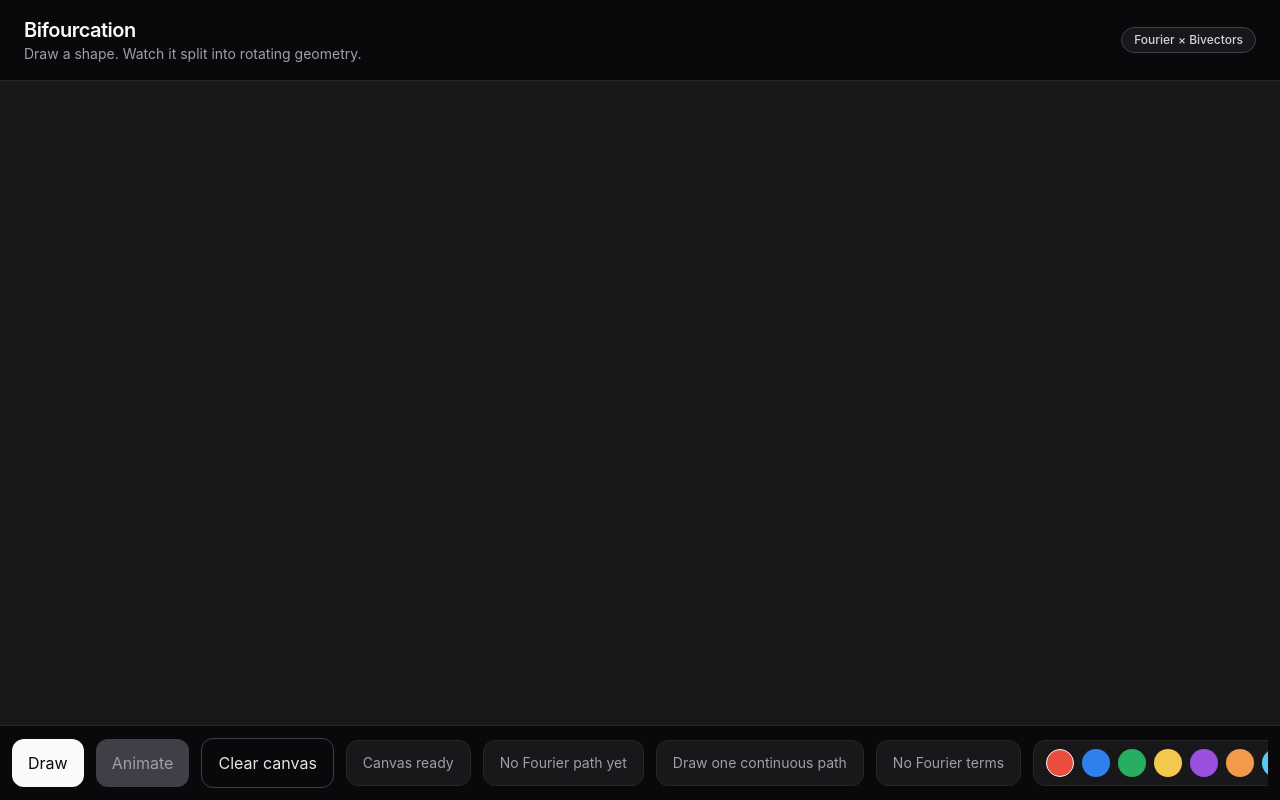
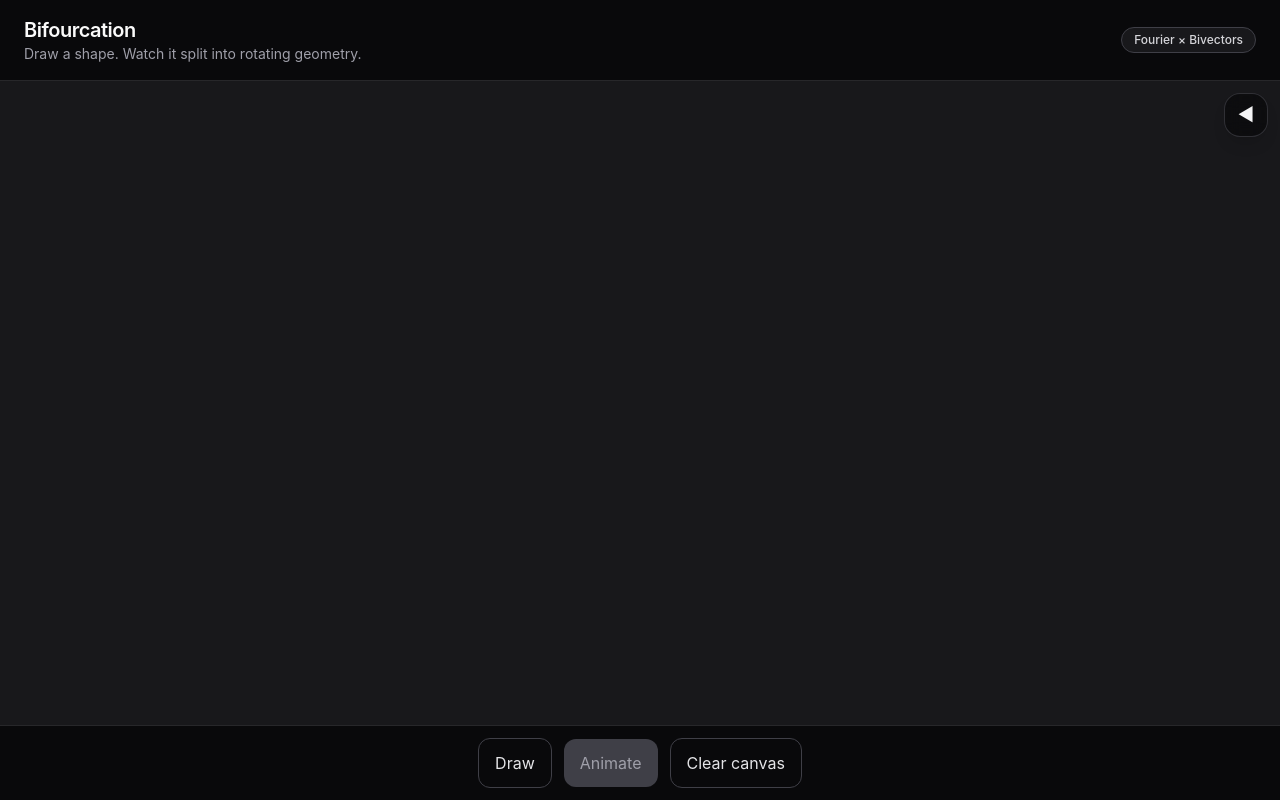
Before and after one commit to MSulSal/bifourcation, a React (Vite) app: page / in a window 1280 px wide. Built offline with nearby package versions, Linux system fonts and the light colour scheme.

Commit message:
Move pen settings to floating drawer

```diff
--- a/src/App.tsx
+++ b/src/App.tsx
@@ -1,12 +1,9 @@
 import { useState } from "react";
 import { DrawingCanvas } from "./components/DrawingCanvas";
+import { EpicycleCanvas } from "./components/EpicycleCanvas";
+import { computeFourierTerms } from "./math/fourier";
+import { resamplePath } from "./math/path";
 import type { Stroke } from "./types/geometry";
-import { resamplePath } from "./math/path";
-import { computeFourierTerms } from "./math/fourier";
-import { EpicycleCanvas } from "./components/EpicycleCanvas";
-// import { algebraAxiomsHold } from "./math/clifford";
-
-// console.log(algebraAxiomsHold());
 
 const PEN_COLORS = [
 	"#e84d3d",
@@ -23,6 +20,8 @@
 	const [clearSignal, setClearSignal] = useState(0);
 	const [strokes, setStrokes] = useState<Stroke[]>([]);
 	const [isAnimating, setIsAnimating] = useState(false);
+	const [isDrawerOpen, setIsDrawerOpen] = useState(false);
+
 	const [penColor, setPenColor] = useState(PEN_COLORS[0]);
 	const [penWidth, setPenWidth] = useState(4);
 
@@ -31,7 +30,9 @@
 		0,
 	);
 
-	const latestStroke = strokes.at(-1);
+	const latestStroke =
+		strokes.length > 0 ? strokes[strokes.length - 1] : undefined;
+
 	const resampledPointCount = 256;
 
 	const resampledPath = latestStroke
@@ -42,8 +43,6 @@
 		resampledPath.length > 0 ? computeFourierTerms(resampledPath) : [];
 
 	const visibleTermCount = Math.min(80, fourierTerms.length);
-
-	const largestTerm = fourierTerms[0];
 
 	return (
 		<main className="flex h-dvh w-screen overflow-hidden bg-zinc-950 text-zinc-50">
@@ -63,25 +62,153 @@
 					</div>
 				</header>
 
-				<section className="relative min-h-0 flex-1 bg-zinc-900">
+				<section className="relative min-h-0 flex-1 overflow-hidden bg-zinc-900">
+					<div
+						className={[
+							"h-full w-full transition-opacity duration-200",
+							isAnimating ? "opacity-20" : "opacity-100",
+						].join(" ")}
+					>
 						<DrawingCanvas
 							clearSignal={clearSignal}
 							penColor={penColor}
 							penWidth={penWidth}
 							onStrokesChange={setStrokes}
 						/>
+					</div>
 
 					<EpicycleCanvas
 						terms={fourierTerms}
 						isPlaying={isAnimating}
 						termLimit={visibleTermCount}
 					/>
+
+					<button
+						className="absolute right-3 top-3 z-30 flex h-11 w-11 items-center justify-center rounded-2xl border border-zinc-700/70 bg-zinc-950/70 text-zinc-100 shadow-lg backdrop-blur transition hover:bg-zinc-900/90"
+						onClick={() => setIsDrawerOpen(value => !value)}
+						aria-label={
+							isDrawerOpen
+								? "Close settings drawer"
+								: "Open settings drawer"
+						}
+					>
+						<span
+							className={[
+								"text-lg transition-transform duration-200",
+								isDrawerOpen ? "rotate-180" : "rotate-0",
+							].join(" ")}
+						>
+							◀
+						</span>
+					</button>
+
+					<div
+						className={[
+							"absolute right-3 top-16 z-20 w-72 transition-all duration-200",
+							isDrawerOpen
+								? "translate-x-0 opacity-100"
+								: "pointer-events-none translate-x-[calc(100%+1rem)] opacity-0",
+						].join(" ")}
+					>
+						<div className="flex flex-col gap-3">
+							<section className="rounded-2xl border border-zinc-700/70 bg-zinc-950/70 p-3 shadow-lg backdrop-blur">
+								<p className="mb-3 text-xs font-semibold uppercase tracking-[0.18em] text-zinc-500">
+									Color
+								</p>
+
+								<div className="grid grid-cols-4 gap-2">
+									{PEN_COLORS.map(color => (
+										<button
+											key={color}
+											className="aspect-square rounded-xl border-2 transition hover:scale-105"
+											style={{
+												backgroundColor: color,
+												borderColor:
+													color === penColor
+														? "#f4f4f5"
+														: "transparent",
+											}}
+											onClick={() => setPenColor(color)}
+											aria-label={`Select pen color ${color}`}
+										/>
+									))}
+								</div>
+							</section>
+
+							<section className="rounded-2xl border border-zinc-700/70 bg-zinc-950/70 p-3 shadow-lg backdrop-blur">
+								<div className="mb-3 flex items-center justify-between">
+									<p className="text-xs font-semibold uppercase tracking-[0.18em] text-zinc-500">
+										Width
+									</p>
+
+									<span className="text-sm font-medium text-zinc-200">
+										{penWidth}px
+									</span>
+								</div>
+
+								<input
+									className="w-full accent-zinc-50"
+									type="range"
+									min={2}
+									max={16}
+									step={1}
+									value={penWidth}
+									onChange={event =>
+										setPenWidth(Number(event.target.value))
+									}
+								/>
+
+								<div className="mt-4 flex h-12 items-center justify-center rounded-xl border border-zinc-800 bg-zinc-950/80">
+									<div
+										className="rounded-full"
+										style={{
+											width: penWidth,
+											height: penWidth,
+											backgroundColor: penColor,
+										}}
+									/>
+								</div>
+							</section>
+
+							<section className="rounded-2xl border border-zinc-700/70 bg-zinc-950/70 p-3 text-sm text-zinc-400 shadow-lg backdrop-blur">
+								<p className="text-xs font-semibold uppercase tracking-[0.18em] text-zinc-500">
+									Path
+								</p>
+
+								<div className="mt-3 space-y-1">
+									<p>
+										{strokes.length === 0
+											? "No strokes yet"
+											: `${strokes.length} stroke${
+													strokes.length === 1
+														? ""
+														: "s"
+												}`}
+									</p>
+
+									<p>{pointCount} raw points</p>
+
+									<p>
+										{resampledPath.length === 0
+											? "No resampled path"
+											: `${resampledPath.length} resampled points`}
+									</p>
+
+									<p>
+										{fourierTerms.length === 0
+											? "No Fourier terms"
+											: `${fourierTerms.length} Fourier terms`}
+									</p>
+								</div>
+							</section>
+						</div>
+					</div>
 				</section>
 
 				<aside className="border-t border-zinc-800 bg-zinc-950 p-3">
-					<div className="flex items-center gap-3 overflow-x-auto">
+					<div className="flex items-center justify-center gap-3 overflow-x-auto">
 						<button
-							className="shrink-0 rounded-xl bg-zinc-50 px-4 py-3 font-semibold text-zinc-950 transition hover:bg-zinc-200"
+							className="shrink-0 rounded-xl border border-zinc-700 px-4 py-3 font-semibold text-zinc-200 transition hover:bg-zinc-800"
 							onClick={() => setIsAnimating(false)}
 						>
 							Draw
@@ -105,62 +232,6 @@
 						>
 							Clear canvas
 						</button>
-
-						<div className="shrink-0 rounded-xl border border-zinc-800 bg-zinc-900 px-4 py-3 text-sm text-zinc-400">
-							{strokes.length === 0
-								? "Canvas ready"
-								: `${strokes.length} stroke${strokes.length === 1 ? "" : "s"} · ${pointCount} points`}
-						</div>
-
-						<div className="shrink-0 rounded-xl border border-zinc-800 bg-zinc-900 px-4 py-3 text-sm text-zinc-400">
-							{resampledPath.length === 0
-								? "No Fourier path yet"
-								: `${resampledPath.length} resampled points`}
-						</div>
-
-						<div className="shrink-0 rounded-xl border border-zinc-800 bg-zinc-900 px-4 py-3 text-sm text-zinc-400">
-							Draw one continuous path
-						</div>
-
-						<div className="shrink-0 rounded-xl border border-zinc-800 bg-zinc-900 px-4 py-3 text-sm text-zinc-400">
-							{fourierTerms.length === 0
-								? "No Fourier terms"
-								: `${fourierTerms.length} Fourier terms · largest radius ${largestTerm.amplitude.toFixed(1)}`}
-						</div>
-
-						<div className="flex shrink-0 items-center gap-2 rounded-xl border border-zinc-800 bg-zinc-900 px-3 py-2">
-							{PEN_COLORS.map(color => (
-								<button
-									key={color}
-									className="h-7 w-7 rounded-full border transition"
-									style={{
-										backgroundColor: color,
-										borderColor:
-											color === penColor
-												? "#f4f4f5"
-												: "transparent",
-									}}
-									onClick={() => setPenColor(color)}
-									aria-label={`Select pen color ${color}`}
-								/>
-							))}
-						</div>
-
-						<label className="flex shrink-0 items-center gap-3 rounded-xl border border-zinc-800 bg-zinc-900 px-4 py-3 text-sm text-zinc-400">
-							<span>Width</span>
-							<input
-								type="range"
-								min={2}
-								max={12}
-								value={penWidth}
-								onChange={event =>
-									setPenWidth(Number(event.target.value))
-								}
-							/>
-							<span className="w-6 text-right text-zinc-300">
-								{penWidth}
-							</span>
-						</label>
 					</div>
 				</aside>
 			</section>
--- a/src/components/DrawingCanvas.tsx
+++ b/src/components/DrawingCanvas.tsx
@@ -15,19 +15,88 @@
 	onStrokesChange,
 }: DrawingCanvasProps) {
 	const canvasRef = useRef<HTMLCanvasElement | null>(null);
+
 	const isDrawingRef = useRef(false);
+	const previousPointRef = useRef<Point | null>(null);
+
+	const strokesRef = useRef<Stroke[]>([]);
+	const currentStrokePointsRef = useRef<Point[]>([]);
+
 	const currentStrokeColorRef = useRef(penColor);
 	const currentStrokeWidthRef = useRef(penWidth);
-	const previousPointRef = useRef<Point | null>(null);
-	const strokesRef = useRef<Stroke[]>([]);
-	const currentStrokePointsRef = useRef<Point[]>([]);
+
 	const [pointerPreview, setPointerPreview] = useState<{
 		point: Point;
 		color: string;
 		width: number;
 	} | null>(null);
 
-	function getCanvasPoint(event: PointerEvent): Point {
+	useEffect(() => {
+		if (isDrawingRef.current) return;
+
+		currentStrokeColorRef.current = penColor;
+		currentStrokeWidthRef.current = penWidth;
+
+		setPointerPreview(preview => {
+			if (!preview) return preview;
+
+			return {
+				...preview,
+				color: penColor,
+				width: penWidth,
+			};
+		});
+	}, [penColor, penWidth]);
+
+	function resizeCanvasToDisplaySize() {
+		const canvas = canvasRef.current;
+		if (!canvas) return;
+
+		const rect = canvas.getBoundingClientRect();
+		const dpr = window.devicePixelRatio || 1;
+
+		canvas.width = Math.round(rect.width * dpr);
+		canvas.height = Math.round(rect.height * dpr);
+
+		const ctx = canvas.getContext("2d");
+		if (!ctx) return;
+
+		ctx.setTransform(dpr, 0, 0, dpr, 0, 0);
+
+		ctx.fillStyle = "#18181b";
+		ctx.fillRect(0, 0, rect.width, rect.height);
+	}
+
+	function emitStrokesChange() {
+		onStrokesChange(
+			strokesRef.current.map(stroke => ({
+				color: stroke.color,
+				width: stroke.width,
+				points: [...stroke.points],
+			})),
+		);
+	}
+
+	function clearCanvas() {
+		const canvas = canvasRef.current;
+		if (!canvas) return;
+
+		const rect = canvas.getBoundingClientRect();
+		const ctx = canvas.getContext("2d");
+		if (!ctx) return;
+
+		ctx.fillStyle = "#18181b";
+		ctx.fillRect(0, 0, rect.width, rect.height);
+
+		strokesRef.current = [];
+		currentStrokePointsRef.current = [];
+		previousPointRef.current = null;
+		isDrawingRef.current = false;
+
+		emitStrokesChange();
+	}
+
+	function getCanvasPoint(event: PointerEvent<HTMLCanvasElement>): Point {
 		const canvas = canvasRef.current;
 		if (!canvas) return { x: 0, y: 0 };
 
@@ -57,11 +126,31 @@
 		ctx.stroke();
 	}
 
+	function handlePointerHover(event: PointerEvent<HTMLCanvasElement>) {
+		if (isDrawingRef.current) return;
+
+		setPointerPreview({
+			point: getCanvasPoint(event),
+			color: penColor,
+			width: penWidth,
+		});
+	}
+
+	function handlePointerEnter(event: PointerEvent<HTMLCanvasElement>) {
+		handlePointerHover(event);
+	}
+
+	function handlePointerLeave() {
+		if (isDrawingRef.current) return;
+		setPointerPreview(null);
+	}
+
 	function handlePointerDown(event: PointerEvent<HTMLCanvasElement>) {
 		const canvas = canvasRef.current;
 		if (!canvas) return;
 
 		canvas.setPointerCapture(event.pointerId);
+
 		currentStrokeColorRef.current = penColor;
 		currentStrokeWidthRef.current = penWidth;
 
@@ -85,19 +174,22 @@
 		}
 
 		const currentPoint = getCanvasPoint(event);
+
 		setPointerPreview({
 			point: currentPoint,
 			color: currentStrokeColorRef.current,
 			width: currentStrokeWidthRef.current,
 		});
-		currentStrokePointsRef.current.push(currentPoint);
+
 		const previousPoint = previousPointRef.current;
 
 		if (!previousPoint) {
 			previousPointRef.current = currentPoint;
+			currentStrokePointsRef.current.push(currentPoint);
 			return;
 		}
 
+		currentStrokePointsRef.current.push(currentPoint);
 		drawSegment(previousPoint, currentPoint);
 		previousPointRef.current = currentPoint;
 	}
@@ -119,78 +211,9 @@
 			emitStrokesChange();
 		}
 
+		currentStrokePointsRef.current = [];
 		isDrawingRef.current = false;
 		previousPointRef.current = null;
-		currentStrokePointsRef.current = [];
-	}
-
-	function handlePointerHover(event: PointerEvent<HTMLCanvasElement>) {
-		if (isDrawingRef.current) return;
-
-		setPointerPreview({
-			point: getCanvasPoint(event),
-			color: penColor,
-			width: penWidth,
-		});
-	}
-
-	function handlePointerEnter(event: PointerEvent<HTMLCanvasElement>) {
-		setPointerPreview({
-			point: getCanvasPoint(event),
-			color: currentStrokeColorRef.current,
-			width: currentStrokeWidthRef.current,
-		});
-	}
-
-	function handlePointerLeave() {
-		if (isDrawingRef.current) return;
-		setPointerPreview(null);
-	}
-
-	function resizeCanvasToDisplaySize() {
-		const canvas = canvasRef.current;
-		if (!canvas) return;
-
-		const rect = canvas.getBoundingClientRect();
-		const dpr = window.devicePixelRatio || 1;
-
-		canvas.width = Math.round(rect.width * dpr);
-		canvas.height = Math.round(rect.height * dpr);
-
-		const ctx = canvas.getContext("2d");
-		if (!ctx) return;
-
-		ctx.setTransform(dpr, 0, 0, dpr, 0, 0);
-
-		ctx.fillStyle = "#18181b";
-		ctx.fillRect(0, 0, rect.width, rect.height);
-	}
-
-	function clearCanvas() {
-		const canvas = canvasRef.current;
-		if (!canvas) return;
-
-		const rect = canvas.getBoundingClientRect();
-		const ctx = canvas.getContext("2d");
-		if (!ctx) return;
-
-		ctx.fillStyle = "#18181b";
-		ctx.fillRect(0, 0, rect.width, rect.height);
-
-		strokesRef.current = [];
-		currentStrokePointsRef.current = [];
-		previousPointRef.current = null;
-		isDrawingRef.current = false;
-	}
-
-	function emitStrokesChange() {
-		onStrokesChange(
-			strokesRef.current.map(stroke => ({
-				color: stroke.color,
-				width: stroke.width,
-				points: [...stroke.points],
-			})),
-		);
 	}
 
 	useEffect(() => {
@@ -215,24 +238,17 @@
 		clearCanvas();
 	}, [clearSignal]);
 
-	useEffect(() => {
-		if (isDrawingRef.current) return;
-
-		currentStrokeColorRef.current = penColor;
-		currentStrokeWidthRef.current = penWidth;
-	}, [penColor, penWidth]);
-
 	return (
 		<div className="relative h-full w-full">
 			<canvas
 				ref={canvasRef}
 				className="block h-full w-full touch-none select-none cursor-none"
+				onPointerEnter={handlePointerEnter}
+				onPointerMove={handlePointerMove}
+				onPointerLeave={handlePointerLeave}
 				onPointerDown={handlePointerDown}
 				onPointerUp={stopDrawing}
 				onPointerCancel={stopDrawing}
-				onPointerEnter={handlePointerEnter}
-				onPointerMove={handlePointerMove}
-				onPointerLeave={handlePointerLeave}
 			/>
 
 			{pointerPreview && (
@@ -241,8 +257,8 @@
 					style={{
 						left: pointerPreview.point.x,
 						top: pointerPreview.point.y,
-						width: Math.max(18, pointerPreview.width * 4),
-						height: Math.max(18, pointerPreview.width * 4),
+						width: Math.max(18, pointerPreview.width * 2.5),
+						height: Math.max(18, pointerPreview.width * 2.5),
 						transform: "translate(-50%, -50%)",
 						borderColor: pointerPreview.color,
 						backgroundColor: `${pointerPreview.color}33`,
```
Lines whose indentation alone changed are shown as unchanged.
